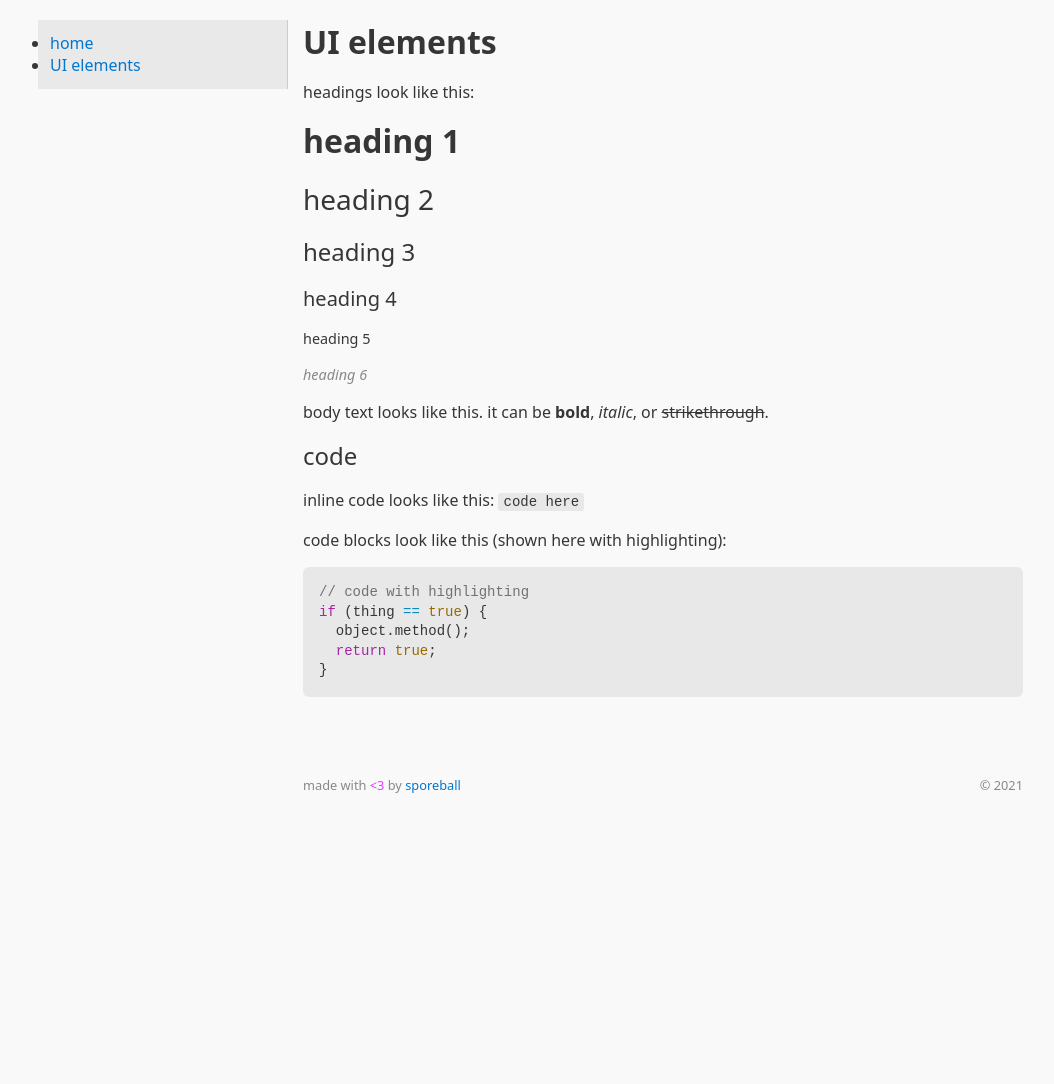
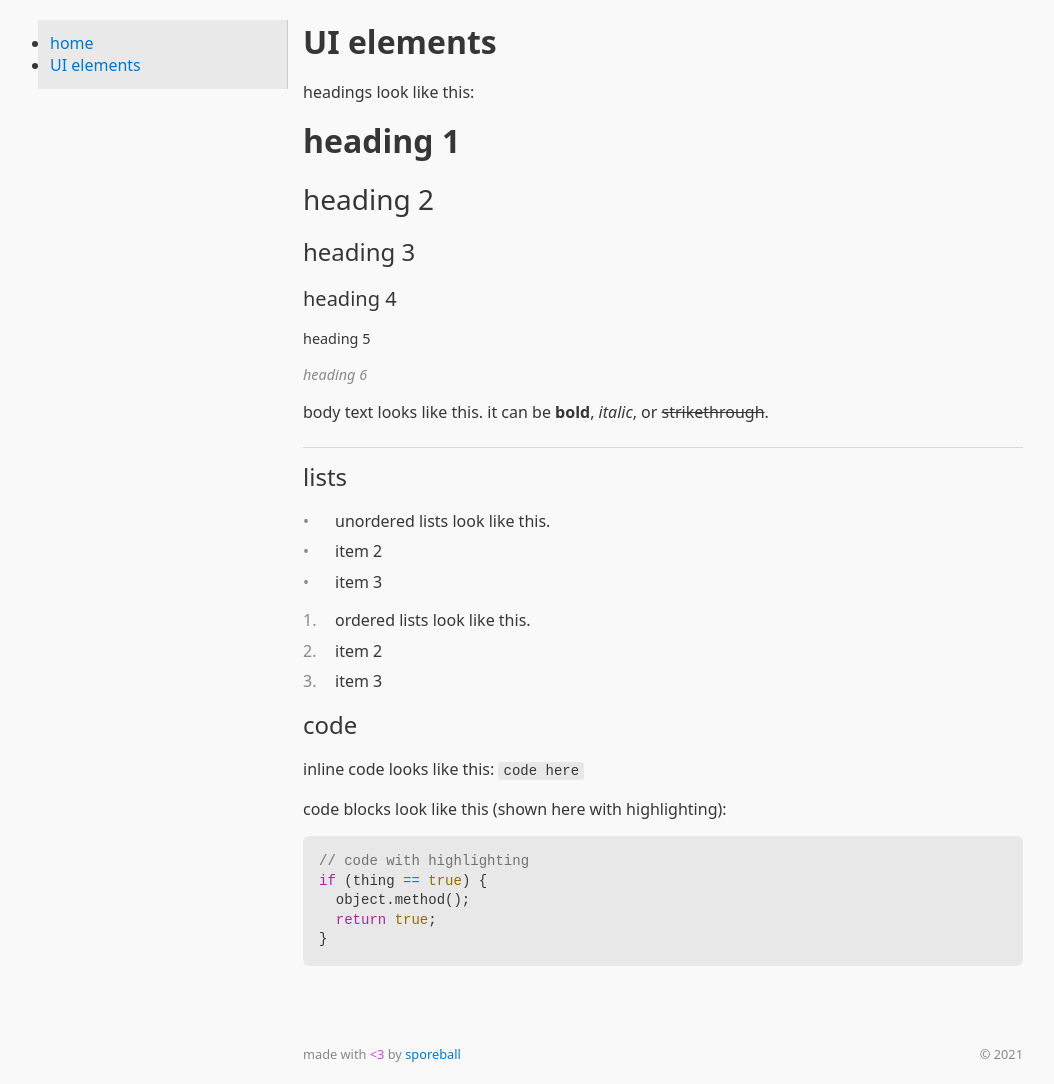
Before and after one commit to sporeball/lifeblood, a Jekyll site: the page built from docs/ui_components.md, in a window 1280 px wide. Shown: the whole page, without its empty margins (102-1156 px from the left). Built offline with Jekyll 4.4.1, drawn with Linux system fonts in a browser that asks for light colours; before the commit the page ends 900 px from its top, so only the background shows below that.

Commit message:
lists, hr

```diff
--- a/_sass/code.scss
+++ b/_sass/code.scss
@@ -2,8 +2,8 @@
 code.highlighter-rouge {
   border-radius:3px;
   padding:1px 5px;
-  font-size:0.875rem;
   background-color:#e8e8e8;
+  font-size:0.875rem
 }
 
 /* code block */
--- /dev/null
+++ b/_sass/elements.scss
@@ -0,0 +1,31 @@
+main {
+  ul, ol {
+    margin-bottom:1rem;
+    counter-reset:step-counter
+  }
+  li {
+    margin-bottom:0.5rem;
+    padding-left:2rem;
+    list-style:none
+  }
+}
+
+main ul li:before {
+  content:"\2022";
+  position:absolute;
+  margin-left:-2rem;
+  color:#888
+}
+
+main ol li:before {
+  content:counter(step-counter) ".";
+  position:absolute;
+  margin-left:-2rem;
+  color:#888;
+  counter-increment:step-counter
+}
+
+hr {
+  margin:1.5rem 0 0.75rem 0;
+  border-bottom:1px solid #d8d8d8
+}
--- a/assets/lifeblood.scss
+++ b/assets/lifeblood.scss
@@ -4,5 +4,6 @@
 @import "base";
 @import "code";
 @import "typography";
+@import "elements";
 @import "pseudo";
 @import "util"
--- a/docs/ui_components.md
+++ b/docs/ui_components.md
@@ -15,6 +15,17 @@ headings look like this:
 
 body text looks like this. it can be **bold**, *italic*, or <s>strikethrough</s>.
 
+---
+
+### lists
+- unordered lists look like this.
+- item 2
+- item 3
+
+1. ordered lists look like this.
+2. item 2
+3. item 3
+
 ### code
 inline code looks like this: `code here`
 
```
